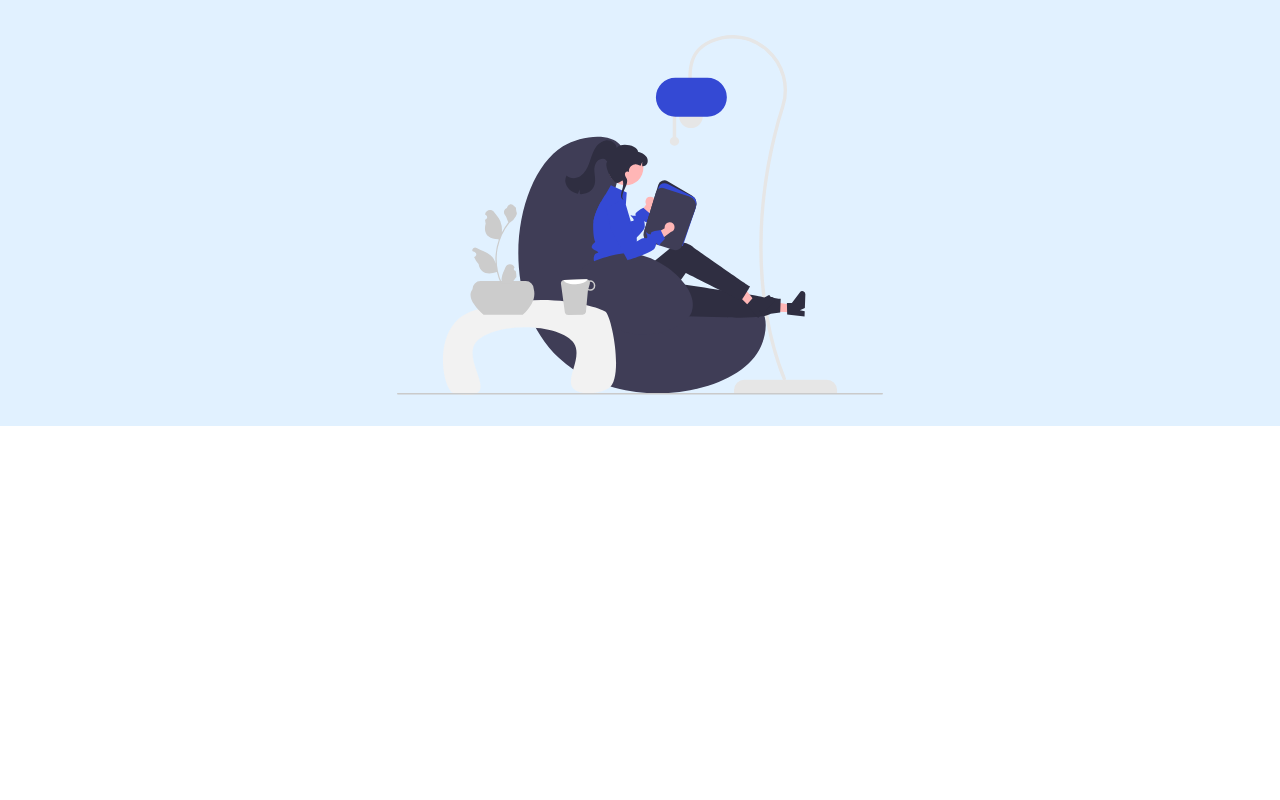
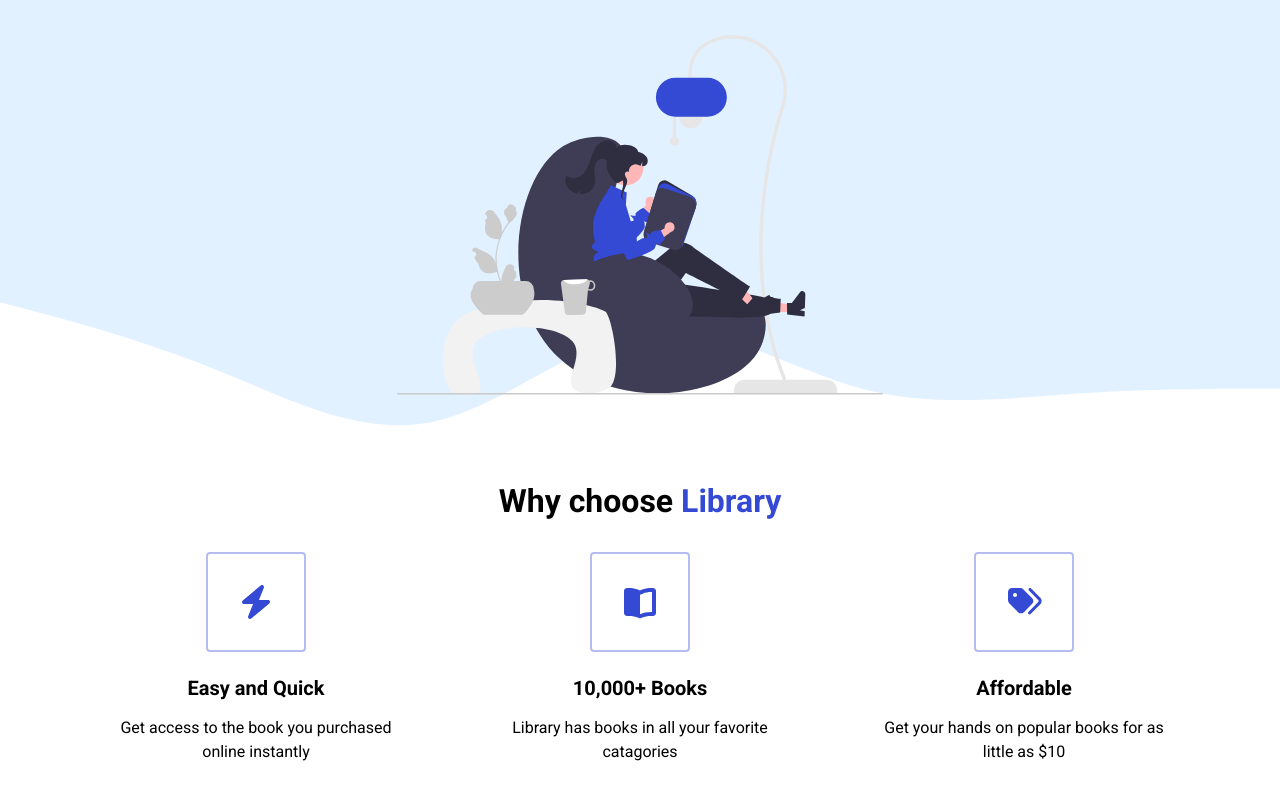
Before and after one commit to JulianCrenshaw/new-books-project, a React (Create React App) app: page / in a window 1280 px wide. Shown: the part 374-1174 px from the top of the page. Before the commit the page ends 800 px from the top, so only its background shows below. Built offline with nearby package versions, Linux system fonts and the light colour scheme.

Commit message:
highlights

```diff
--- a/src/App.js
+++ b/src/App.js
@@ -1,5 +1,6 @@
 import Nav from './components/Nav';
 import Landing from './components/Landing'
+import Highlights from './components/Highlights'
 
 
 function App() {
@@ -7,6 +8,7 @@ function App() {
     <div className="App">
       <Nav />
       <Landing />
+      <Highlights />
     </div>
   );
 }
--- a/src/components/Highlights.jsx
+++ b/src/components/Highlights.jsx
@@ -23,18 +23,18 @@ const Highlights = () => {
               <div className="highlight__img">
                 <FontAwesomeIcon icon="book-open" />
               </div>
-              <h3 className="highlight__subtitle"> Easy and Quick</h3>
+              <h3 className="highlight__subtitle"> 10,000+ Books</h3>
               <p className="highlight__para">
-                Get access to the book you purchased online instantly
+                Library has books in all your favorite catagories
               </p>
             </div>
             <div className="highlight">
               <div className="highlight__img">
                 <FontAwesomeIcon icon="tags" />
               </div>
-              <h3 className="highlight__subtitle"> Easy and Quick</h3>
+              <h3 className="highlight__subtitle"> Affordable</h3>
               <p className="highlight__para">
-                Get access to the book you purchased online instantly
+                Get your hands on popular books for as little as $10
               </p>
             </div>
           </div>
```
